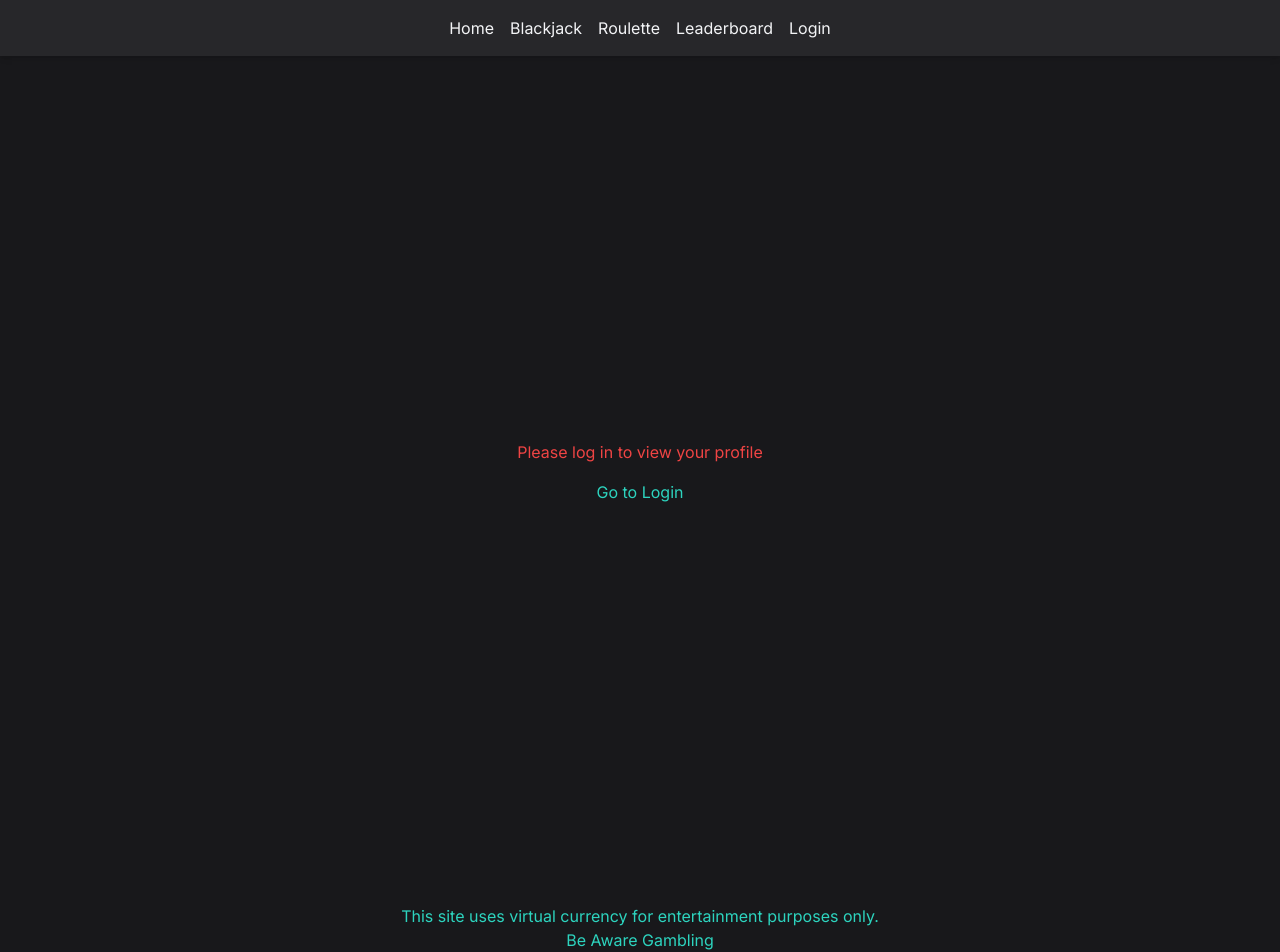
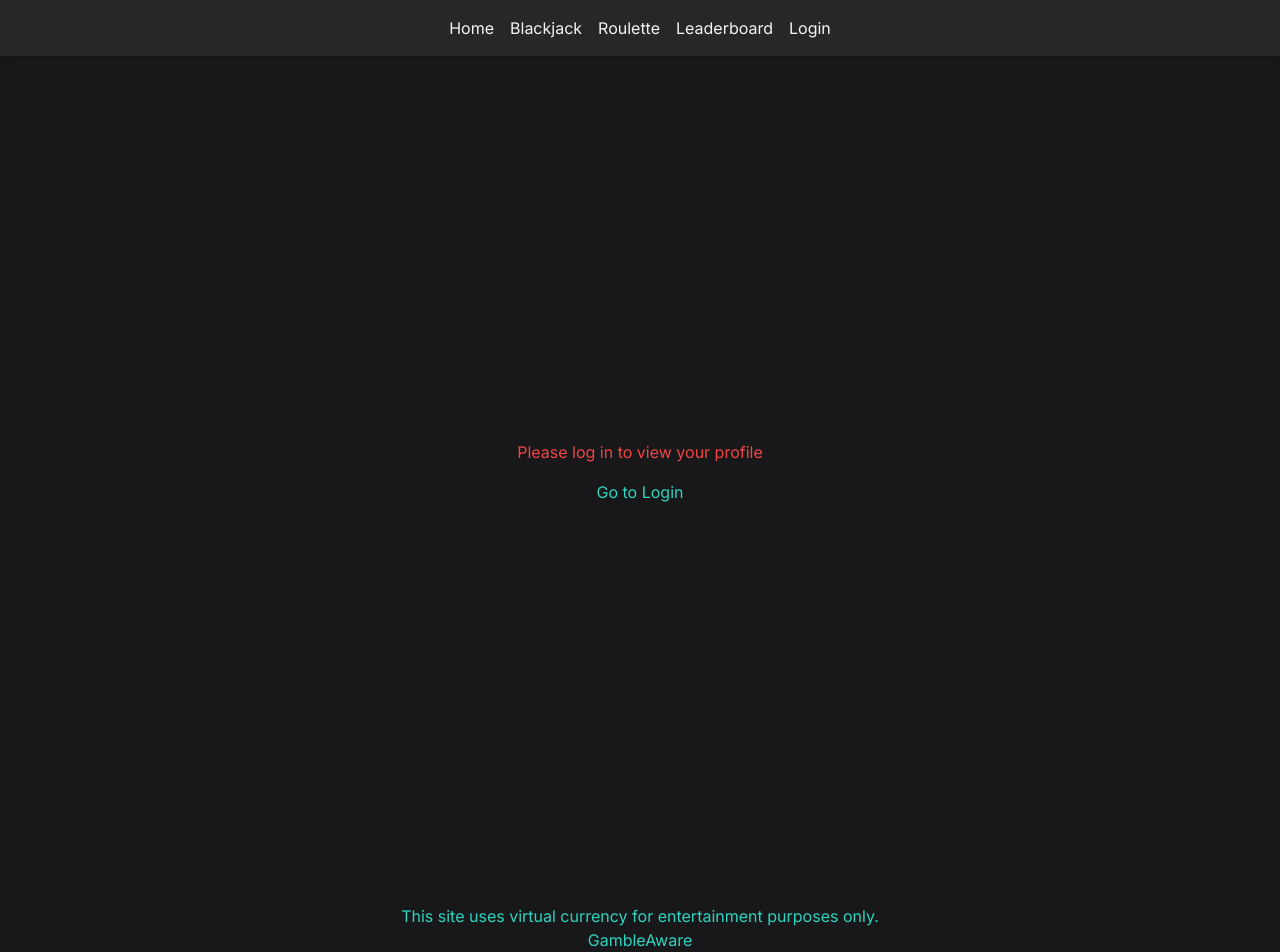
Before and after one commit to Adika713/gambling-website-frontend, a Next.js app: page /profile in a window 1280 px wide. Shown: the top 952 px of the page. Built offline with nearby package versions, Linux system fonts and the light colour scheme.

Commit message:
Update footer link to gambleaware.org

```diff
--- a/pages/_app.js
+++ b/pages/_app.js
@@ -60,8 +60,8 @@ export default function MyApp({ Component, pageProps }) {
         <footer className="text-center py-4 text-teal-400">
           <p>This site uses virtual currency for entertainment purposes only.</p>
           <p>
-            <a href="https://beawaregambling.com" target="_blank" rel="noopener noreferrer" className="text-teal-400 hover:text-teal-300">
-              Be Aware Gambling
+            <a href="https://www.gambleaware.org/" target="_blank" rel="noopener noreferrer" className="text-teal-400 hover:text-teal-300">
+              GambleAware
             </a>
           </p>
           <a
```
